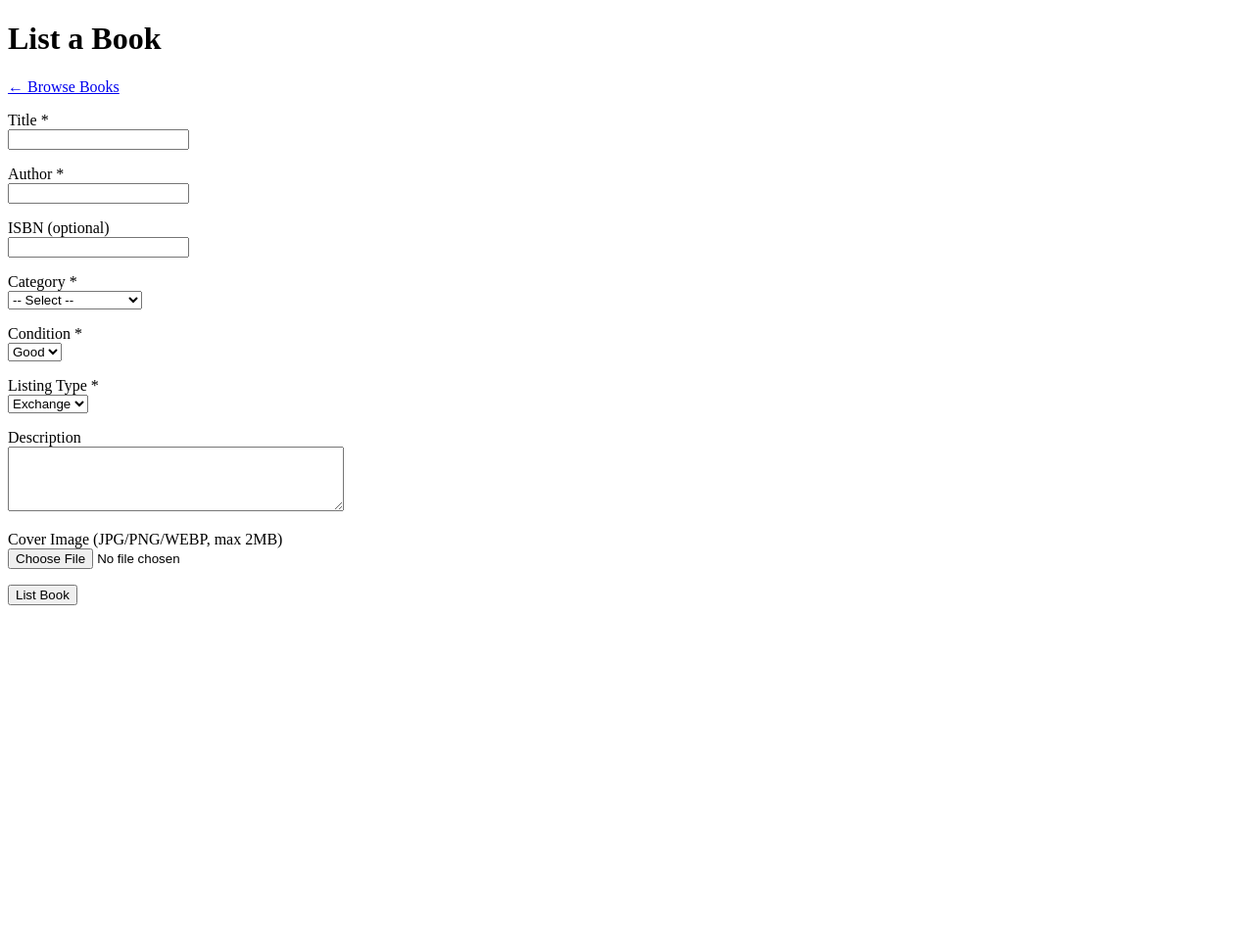
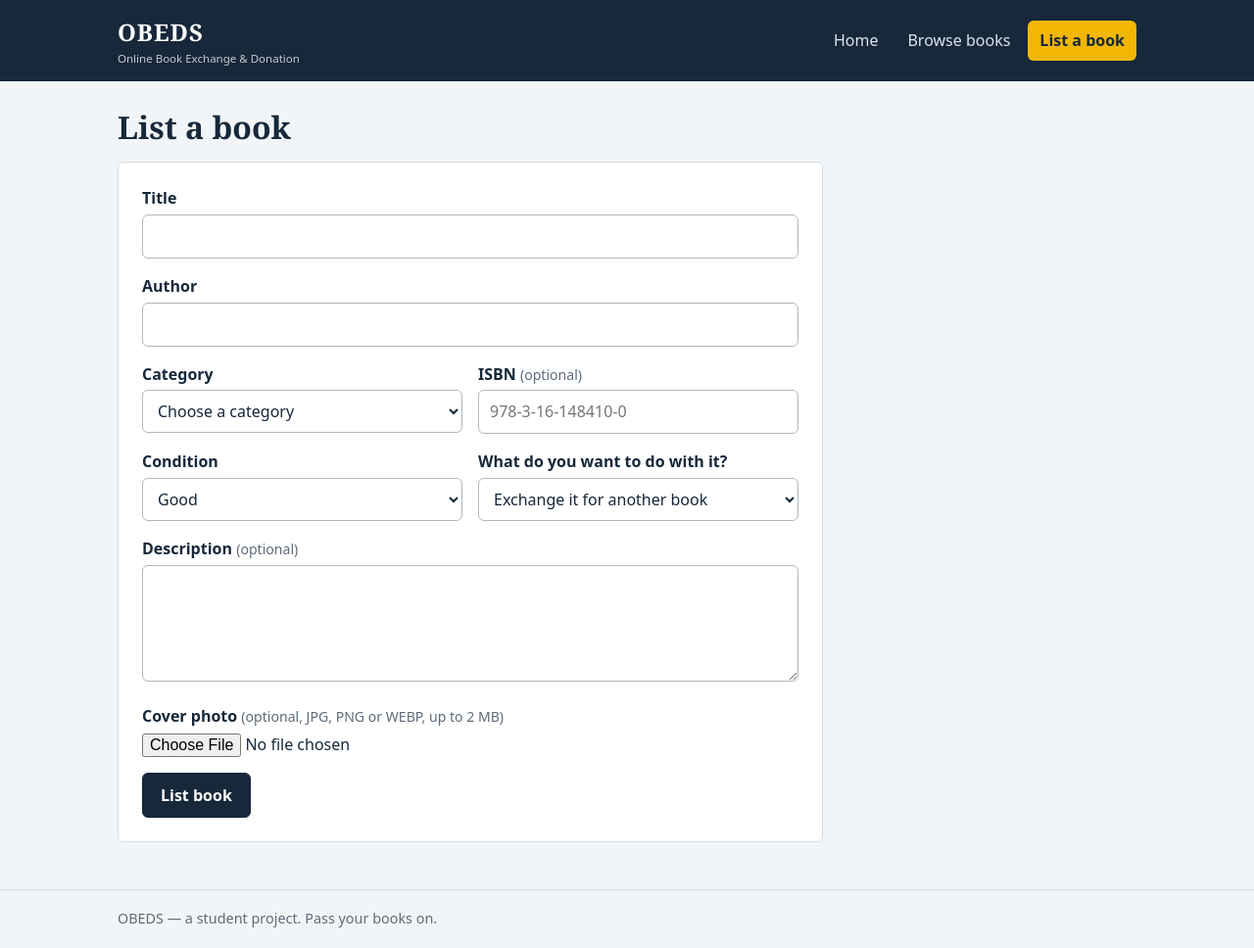
Before and after one commit to israrsherani/OBEDS, a PHP site: page /books/add_book.php in a window 1280 px wide. Shown: the whole page at 98% size. Before the commit the page ends 618 px from the top, so only its background shows below. Run offline with PHP 8.4, Linux system fonts and the light colour scheme.

Commit message:
Add book listing and delete feature

```diff
--- /dev/null
+++ b/assets/css/style.css
@@ -0,0 +1,157 @@
+/* ===== OBEDS stylesheet =====
+   Colours are kept in one place (the :root block) so they are easy to change. */
+:root {
+    --ink: #17283a;          /* main text and header */
+    --paper: #f2f5f7;        /* page background */
+    --card: #ffffff;
+    --line: #d5dde4;         /* borders */
+    --muted: #5d6b79;        /* secondary text */
+    --exchange: #0f766e;     /* teal   - exchange */
+    --donate: #6d3b7a;       /* plum   - donate   */
+    --sell: #b45309;         /* ochre  - sell     */
+    --danger: #b3261e;
+    --ok: #1b6e3c;
+    --radius: 6px;
+    --serif: Georgia, "Times New Roman", serif;
+    --sans: system-ui, -apple-system, "Segoe UI", Roboto, Arial, sans-serif;
+}
+
+* { box-sizing: border-box; }
+
+body {
+    margin: 0;
+    font-family: var(--sans);
+    color: var(--ink);
+    background: var(--paper);
+    line-height: 1.55;
+}
+
+.wrap { max-width: 1080px; margin: 0 auto; padding: 0 20px; }
+main.wrap { padding-top: 28px; padding-bottom: 48px; min-height: 70vh; }
+
+a { color: var(--exchange); }
+h1, h2, h3 { font-family: var(--serif); line-height: 1.2; margin: 0 0 .5em; }
+h1 { font-size: 2rem; }
+h2 { font-size: 1.4rem; }
+h3 { font-size: 1.15rem; }
+
+:focus-visible { outline: 3px solid #f2b705; outline-offset: 2px; }
+
+/* ----- header ----- */
+.site-header { background: var(--ink); color: #fff; }
+.site-header .bar {
+    display: flex; align-items: center; justify-content: space-between;
+    gap: 16px; flex-wrap: wrap; padding-top: 14px; padding-bottom: 14px;
+}
+.brand {
+    font-family: var(--serif); font-size: 1.5rem; font-weight: bold;
+    color: #fff; text-decoration: none; letter-spacing: .04em;
+    display: flex; flex-direction: column;
+}
+.brand small { font-family: var(--sans); font-size: .72rem; font-weight: normal; letter-spacing: 0; opacity: .75; }
+nav { display: flex; gap: 6px; flex-wrap: wrap; align-items: center; }
+nav a {
+    color: #dbe5ee; text-decoration: none; padding: 8px 12px; border-radius: var(--radius);
+}
+nav a:hover { background: rgba(255,255,255,.12); color: #fff; }
+nav a[aria-current="page"] { background: rgba(255,255,255,.18); color: #fff; }
+nav a.nav-cta { background: #f2b705; color: var(--ink); font-weight: 600; }
+nav a.nav-cta:hover { background: #ffd24a; }
+
+/* ----- footer ----- */
+.site-footer { border-top: 1px solid var(--line); color: var(--muted); font-size: .9rem; padding: 18px 0; }
+
+/* ----- messages ----- */
+.notice { padding: 12px 16px; border-radius: var(--radius); margin: 0 0 18px; border: 1px solid; }
+.notice.ok  { background: #e8f5ee; border-color: #a9d6bb; color: var(--ok); }
+.notice.err { background: #fdecea; border-color: #f0b4af; color: var(--danger); }
+.notice ul { margin: 0; padding-left: 20px; }
+
+/* ----- buttons ----- */
+.btn {
+    display: inline-block; font: inherit; font-weight: 600; cursor: pointer;
+    padding: 10px 18px; border-radius: var(--radius); border: 1px solid var(--ink);
+    background: var(--ink); color: #fff; text-decoration: none;
+}
+.btn:hover { background: #0d1a27; }
+.btn.ghost { background: transparent; color: var(--ink); }
+.btn.ghost:hover { background: rgba(23,40,58,.08); }
+.btn.danger { background: transparent; color: var(--danger); border-color: var(--danger); padding: 6px 12px; font-size: .9rem; }
+.btn.danger:hover { background: var(--danger); color: #fff; }
+
+/* ----- home page ----- */
+.hero { padding: 24px 0 8px; max-width: 640px; }
+.hero h1 { font-size: 2.6rem; }
+.hero p { color: var(--muted); font-size: 1.1rem; }
+.hero .actions { display: flex; gap: 12px; flex-wrap: wrap; margin-top: 20px; }
+
+.counts { display: grid; grid-template-columns: repeat(auto-fit, minmax(210px, 1fr)); gap: 16px; margin-top: 36px; }
+.count-tile {
+    display: block; background: var(--card); border: 1px solid var(--line);
+    border-left: 6px solid var(--type); border-radius: var(--radius);
+    padding: 16px 18px; text-decoration: none; color: var(--ink);
+}
+.count-tile:hover { border-color: var(--type); }
+.count-tile strong { font-family: var(--serif); font-size: 1.9rem; display: block; color: var(--type); }
+.count-tile span { color: var(--muted); }
+
+/* ----- listing types: each sets its own colour ----- */
+.t-exchange { --type: var(--exchange); }
+.t-donate   { --type: var(--donate); }
+.t-sell     { --type: var(--sell); }
+
+/* ----- browse page ----- */
+.page-head { display: flex; align-items: end; justify-content: space-between; gap: 16px; flex-wrap: wrap; margin-bottom: 16px; }
+.page-head h1 { margin: 0; }
+
+.search { display: flex; gap: 8px; flex-wrap: wrap; margin-bottom: 14px; }
+.search input[type=text] { flex: 1 1 240px; }
+
+.chips { display: flex; gap: 8px; flex-wrap: wrap; margin-bottom: 24px; }
+.chip {
+    padding: 6px 14px; border-radius: 999px; border: 1px solid var(--line);
+    background: var(--card); color: var(--ink); text-decoration: none; font-size: .92rem;
+}
+.chip:hover { border-color: var(--ink); }
+.chip[aria-current="true"] { background: var(--ink); color: #fff; border-color: var(--ink); }
+
+.shelf { display: grid; grid-template-columns: repeat(auto-fill, minmax(260px, 1fr)); gap: 20px; }
+
+.book {
+    background: var(--card); border: 1px solid var(--line);
+    border-left: 6px solid var(--type); border-radius: var(--radius);
+    display: flex; flex-direction: column; overflow: hidden;
+}
+.book .cover { height: 170px; background: #e7ecf0; display: flex; align-items: center; justify-content: center; }
+.book .cover img { width: 100%; height: 100%; object-fit: cover; display: block; }
+.book .cover .no-cover { font-family: var(--serif); font-size: 3.4rem; color: var(--type); opacity: .85; }
+.book .info { padding: 14px 16px 16px; display: flex; flex-direction: column; gap: 4px; flex: 1; }
+.book h3 { margin: 0; }
+.book .by { color: var(--muted); margin: 0; }
+.book .meta { color: var(--muted); font-size: .9rem; margin: 0; }
+.book .desc { margin: 6px 0 0; font-size: .95rem; }
+.book .foot { margin-top: auto; padding-top: 12px; display: flex; align-items: center; justify-content: space-between; gap: 8px; flex-wrap: wrap; }
+.badge { font-weight: 600; color: var(--type); }
+.book small { color: var(--muted); }
+
+.empty { background: var(--card); border: 1px dashed var(--line); border-radius: var(--radius); padding: 32px; text-align: center; color: var(--muted); }
+
+/* ----- form page ----- */
+.form-card { background: var(--card); border: 1px solid var(--line); border-radius: var(--radius); padding: 24px; max-width: 720px; }
+.field { margin-bottom: 16px; }
+.field label { display: block; font-weight: 600; margin-bottom: 4px; }
+.field .hint { color: var(--muted); font-size: .88rem; font-weight: normal; }
+.row { display: grid; grid-template-columns: 1fr 1fr; gap: 16px; }
+
+input[type=text], input[type=number], select, textarea {
+    width: 100%; font: inherit; color: var(--ink); background: #fff;
+    border: 1px solid #aeb9c3; border-radius: var(--radius); padding: 9px 11px;
+}
+input[type=file] { font: inherit; }
+textarea { resize: vertical; }
+
+@media (max-width: 560px) {
+    .row { grid-template-columns: 1fr; }
+    h1 { font-size: 1.6rem; }
+    .hero h1 { font-size: 2rem; }
+}
--- a/books/add_book.php
+++ b/books/add_book.php
@@ -1,58 +1,75 @@
 <?php
-session_start();
 require __DIR__ . '/../includes/db.php';
 
-// TODO: once login is built, keep only $_SESSION['user_id']
-$userId = $_SESSION['user_id'] ?? 1;
+$userId = current_user_id();
+
+// Categories where the ISBN number is compulsory.
+// To add more later, just add the name here, e.g. ['Textbook', 'Competitive Exams']
+$isbnRequired = ['Textbook'];
+
+$categories = ['Fiction', 'Non-Fiction', 'Textbook', 'Competitive Exams', 'Comics', 'Self-Help', 'Science', 'Other'];
 
 $errors = [];
 $old = [
     'title' => '', 'author' => '', 'isbn' => '', 'category' => '',
-    'book_condition' => 'good', 'listing_type' => 'exchange', 'description' => '',
+    'book_condition' => 'good', 'listing_type' => 'exchange',
+    'description' => '',
 ];
 
 if ($_SERVER['REQUEST_METHOD'] === 'POST') {
+    // Read every field from the form
     foreach ($old as $key => $_) {
         $old[$key] = trim($_POST[$key] ?? '');
     }
 
-    // ---------- Validation ----------
+    // ---------- Validation (checking the data) ----------
     if ($old['title'] === '' || strlen($old['title']) > 200) {
-        $errors[] = 'Title is required (max 200 characters).';
+        $errors[] = 'Enter a title (up to 200 characters).';
     }
     if ($old['author'] === '') {
-        $errors[] = 'Author name is required.';
+        $errors[] = 'Enter the author name.';
     }
-    if ($old['category'] === '') {
-        $errors[] = 'Please select a category.';
+    if (!in_array($old['category'], $categories, true)) {
+        $errors[] = 'Choose a category.';
     }
     if (!in_array($old['book_condition'], ['new', 'good', 'fair', 'poor'], true)) {
-        $errors[] = 'Invalid condition.';
+        $errors[] = 'Choose a valid condition.';
     }
     if (!in_array($old['listing_type'], ['exchange', 'donate'], true)) {
-        $errors[] = 'Invalid listing type.';
+        $errors[] = 'Choose exchange or donate.';
     }
 
-    // ---------- Image (optional) ----------
+    // ISBN is compulsory for some categories (e.g. Textbook)
+    if (in_array($old['category'], $isbnRequired, true) && $old['isbn'] === '') {
+        $errors[] = 'Enter the ISBN. It is required for ' . $old['category'] . ' books.';
+    }
+    // If an ISBN is typed, it must look like one (digits, X and dashes only)
+    if ($old['isbn'] !== '' && !preg_match('/^[0-9Xx-]{10,17}$/', $old['isbn'])) {
+        $errors[] = 'The ISBN should be 10 to 13 digits. Dashes are allowed.';
+    }
+
+    // ---------- Cover image (optional) ----------
     $coverName = null;
     if (!empty($_FILES['cover_image']['name'])) {
         $file = $_FILES['cover_image'];
         if ($file['error'] !== UPLOAD_ERR_OK) {
-            $errors[] = 'There was a problem uploading the image.';
+            $errors[] = 'The image could not be uploaded. Try again.';
         } elseif ($file['size'] > 2 * 1024 * 1024) {
-            $errors[] = 'Image must be smaller than 2MB.';
+            $errors[] = 'The image is larger than 2 MB. Choose a smaller one.';
         } else {
+            // Check the real file type, not just the name
             $mime = (new finfo(FILEINFO_MIME_TYPE))->file($file['tmp_name']);
             $allowed = ['image/jpeg' => 'jpg', 'image/png' => 'png', 'image/webp' => 'webp'];
             if (!isset($allowed[$mime])) {
-                $errors[] = 'Only JPG, PNG or WEBP images are allowed.';
+                $errors[] = 'Use a JPG, PNG or WEBP image.';
             } else {
+                // Random file name so two uploads never clash
                 $coverName = bin2hex(random_bytes(12)) . '.' . $allowed[$mime];
             }
         }
     }
 
-    // ---------- Save ----------
+    // ---------- Save to the database ----------
     if (!$errors) {
         if ($coverName !== null) {
             move_uploaded_file(
@@ -82,64 +99,96 @@ if ($_SERVER['REQUEST_METHOD'] === 'POST') {
         exit;
     }
 }
+
+$pageTitle = 'List a book';
+$active    = 'add';
+require __DIR__ . '/../includes/header.php';
 ?>
-<!DOCTYPE html>
-<html lang="en">
-<head>
-    <meta charset="UTF-8">
-    <meta name="viewport" content="width=device-width, initial-scale=1">
-    <title>List a Book - OBEDS</title>
-</head>
-<body>
-    <h1>List a Book</h1>
-    <p><a href="list_books.php">&larr; Browse Books</a></p>
+<h1>List a book</h1>
 
-    <?php if ($errors): ?>
-        <ul style="color:red;">
+<?php if ($errors): ?>
+    <div class="notice err" role="alert">
+        <ul>
             <?php foreach ($errors as $err): ?>
                 <li><?= e($err) ?></li>
             <?php endforeach; ?>
         </ul>
-    <?php endif; ?>
+    </div>
+<?php endif; ?>
 
-    <form method="post" enctype="multipart/form-data">
-        <p><label>Title *<br>
-            <input type="text" name="title" value="<?= e($old['title']) ?>" required></label></p>
+<form class="form-card" method="post" enctype="multipart/form-data">
+    <div class="field">
+        <label for="title">Title</label>
+        <input type="text" id="title" name="title" value="<?= e($old['title']) ?>" required>
+    </div>
 
-        <p><label>Author *<br>
-            <input type="text" name="author" value="<?= e($old['author']) ?>" required></label></p>
+    <div class="field">
+        <label for="author">Author</label>
+        <input type="text" id="author" name="author" value="<?= e($old['author']) ?>" required>
+    </div>
 
-        <p><label>ISBN (optional)<br>
-            <input type="text" name="isbn" value="<?= e($old['isbn']) ?>"></label></p>
-
-        <p><label>Category *<br>
-            <select name="category" required>
-                <option value="">-- Select --</option>
-                <?php foreach (['Fiction','Non-Fiction','Textbook','Competitive Exams','Comics','Self-Help','Science','Other'] as $c): ?>
+    <div class="row">
+        <div class="field">
+            <label for="category">Category</label>
+            <select id="category" name="category" required>
+                <option value="">Choose a category</option>
+                <?php foreach ($categories as $c): ?>
                     <option value="<?= e($c) ?>" <?= $old['category'] === $c ? 'selected' : '' ?>><?= e($c) ?></option>
                 <?php endforeach; ?>
-            </select></label></p>
+            </select>
+        </div>
+        <div class="field">
+            <label for="isbn">ISBN <span class="hint" id="isbn-hint">(optional)</span></label>
+            <input type="text" id="isbn" name="isbn" value="<?= e($old['isbn']) ?>" placeholder="978-3-16-148410-0">
+        </div>
+    </div>
 
-        <p><label>Condition *<br>
-            <select name="book_condition">
+    <div class="row">
+        <div class="field">
+            <label for="book_condition">Condition</label>
+            <select id="book_condition" name="book_condition">
                 <?php foreach (['new' => 'New', 'good' => 'Good', 'fair' => 'Fair', 'poor' => 'Poor'] as $v => $label): ?>
                     <option value="<?= $v ?>" <?= $old['book_condition'] === $v ? 'selected' : '' ?>><?= $label ?></option>
                 <?php endforeach; ?>
-            </select></label></p>
+            </select>
+        </div>
+        <div class="field">
+            <label for="listing_type">What do you want to do with it?</label>
+            <select id="listing_type" name="listing_type">
+                <option value="exchange" <?= $old['listing_type'] === 'exchange' ? 'selected' : '' ?>>Exchange it for another book</option>
+                <option value="donate" <?= $old['listing_type'] === 'donate' ? 'selected' : '' ?>>Donate it for free</option>
+            </select>
+        </div>
+    </div>
 
-        <p><label>Listing Type *<br>
-            <select name="listing_type">
-                <option value="exchange" <?= $old['listing_type'] === 'exchange' ? 'selected' : '' ?>>Exchange</option>
-                <option value="donate" <?= $old['listing_type'] === 'donate' ? 'selected' : '' ?>>Donate</option>
-            </select></label></p>
+    <div class="field">
+        <label for="description">Description <span class="hint">(optional)</span></label>
+        <textarea id="description" name="description" rows="4"><?= e($old['description']) ?></textarea>
+    </div>
 
-        <p><label>Description<br>
-            <textarea name="description" rows="4" cols="40"><?= e($old['description']) ?></textarea></label></p>
+    <div class="field">
+        <label for="cover_image">Cover photo <span class="hint">(optional, JPG, PNG or WEBP, up to 2 MB)</span></label>
+        <input type="file" id="cover_image" name="cover_image" accept="image/jpeg,image/png,image/webp">
+    </div>
 
-        <p><label>Cover Image (JPG/PNG/WEBP, max 2MB)<br>
-            <input type="file" name="cover_image" accept="image/jpeg,image/png,image/webp"></label></p>
+    <button class="btn" type="submit">List book</button>
+</form>
 
-        <button type="submit">List Book</button>
-    </form>
-</body>
-</html>
+<script>
+    // Categories that need an ISBN (same list as in PHP above)
+    var isbnRequired = <?= json_encode($isbnRequired) ?>;
+
+    function updateForm() {
+        // 1. ISBN: compulsory for Textbook, optional for the others
+        var category = document.getElementById('category').value;
+        var needIsbn = isbnRequired.indexOf(category) !== -1;
+        document.getElementById('isbn').required = needIsbn;
+        document.getElementById('isbn-hint').textContent = needIsbn ? '(required for this category)' : '(optional)';
+
+    }
+
+    // Run when the category changes, and once when the page opens
+    document.getElementById('category').addEventListener('change', updateForm);
+    updateForm();
+</script>
+<?php require __DIR__ . '/../includes/footer.php'; ?>
--- a/includes/db.php
+++ b/includes/db.php
@@ -1,4 +1,9 @@
 <?php
+// Start the session once (needed to know who is logged in)
+if (session_status() === PHP_SESSION_NONE) {
+    session_start();
+}
+
 // XAMPP default: user = root, password = empty
 $host = 'localhost';
 $db   = 'obeds';
@@ -19,6 +24,25 @@ try {
     die('Database connection failed: ' . $e->getMessage());
 }
 
+// Makes text safe to show on a page (stops XSS attacks)
 function e($v) {
     return htmlspecialchars((string)$v, ENT_QUOTES, 'UTF-8');
 }
+
+// ---------- User helpers ----------
+// TODO: when the login feature is built, the login page must set
+//   $_SESSION['user_id'] and $_SESSION['role'] ('admin' or 'user').
+// Until then we pretend user 1 is logged in.
+
+function current_user_id() {
+    return $_SESSION['user_id'] ?? 1;
+}
+
+function is_admin() {
+    return ($_SESSION['role'] ?? '') === 'admin';
+}
+
+// A book can be deleted by its owner, or by an admin
+function can_delete_book($ownerId) {
+    return is_admin() || (int)$ownerId === (int)current_user_id();
+}
--- /dev/null
+++ b/includes/footer.php
@@ -0,0 +1,6 @@
+</main>
+<footer class="site-footer">
+    <div class="wrap">OBEDS &mdash; a student project. Pass your books on.</div>
+</footer>
+</body>
+</html>
--- /dev/null
+++ b/includes/header.php
@@ -0,0 +1,30 @@
+<?php
+// Shared page header (top bar + navigation).
+// Before including, a page may set:
+//   $pageTitle  - text for the browser tab
+//   $base       - path back to the project root ('' for index.php, '../' for pages in /books)
+//   $active     - which menu link to highlight: 'home', 'browse' or 'add'
+$base      = $base ?? '../';
+$pageTitle = $pageTitle ?? 'OBEDS';
+$active    = $active ?? '';
+?>
+<!DOCTYPE html>
+<html lang="en">
+<head>
+    <meta charset="UTF-8">
+    <meta name="viewport" content="width=device-width, initial-scale=1">
+    <title><?= e($pageTitle) ?> - OBEDS</title>
+    <link rel="stylesheet" href="<?= $base ?>assets/css/style.css">
+</head>
+<body>
+<header class="site-header">
+    <div class="wrap bar">
+        <a class="brand" href="<?= $base ?>index.php">OBEDS<small>Online Book Exchange &amp; Donation</small></a>
+        <nav aria-label="Main">
+            <a href="<?= $base ?>index.php" <?= $active === 'home' ? 'aria-current="page"' : '' ?>>Home</a>
+            <a href="<?= $base ?>books/list_books.php" <?= $active === 'browse' ? 'aria-current="page"' : '' ?>>Browse books</a>
+            <a class="nav-cta" href="<?= $base ?>books/add_book.php" <?= $active === 'add' ? 'aria-current="page"' : '' ?>>List a book</a>
+        </nav>
+    </div>
+</header>
+<main class="wrap">
```
Also changed, not shown: books/delete_book.php (added, +42 -0 lines), books/list_books.php (+81 -33 lines), index.php (+33 -5 lines), style.css (added, +155 -0 lines).
